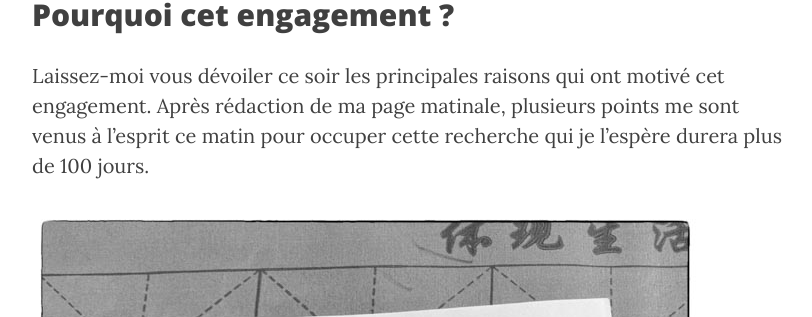
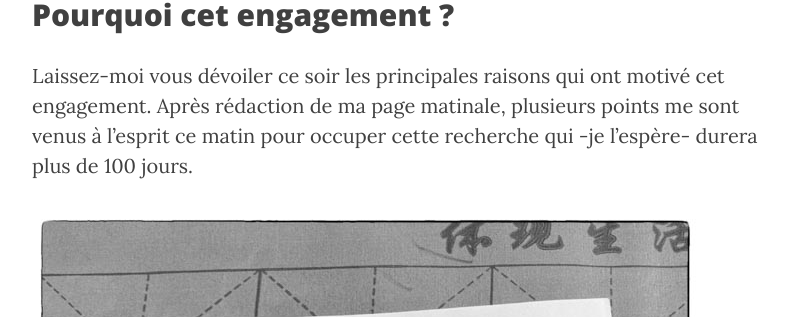
Before and after one commit to ChristopheDucamp/xtof-clean-blog, a Jekyll site: the page built from _posts/2017-01-02-100daysofphoto-pourquoi.markdown, in a window 1280 px wide and 900 px high, scrolled down 1429 px. Shown: the part 197-514 px from the top of the window, without its empty margins (233-1045 px from the left). Built offline with Jekyll 4.4.1, drawn with Linux system fonts in a browser that asks for light colours; nearby versions of some CDN libraries; comment, search, counter and statistics services are not loaded.

```diff
--- a/_posts/2017-01-02-100daysofphoto-pourquoi.markdown
+++ b/_posts/2017-01-02-100daysofphoto-pourquoi.markdown
@@ -24,7 +24,7 @@ Je me suis engagé hâtivement ce matin à poster durant 100 jours sur la théma
 
 ## Pourquoi cet engagement ?
 
-Laissez-moi vous dévoiler ce soir les principales raisons qui ont motivé cet engagement. Après rédaction de ma page matinale, plusieurs points me sont venus à l'esprit ce matin pour occuper cette recherche qui je l'espère durera plus de 100 jours.
+Laissez-moi vous dévoiler ce soir les principales raisons qui ont motivé cet engagement. Après rédaction de ma page matinale, plusieurs points me sont venus à l'esprit ce matin pour occuper cette recherche qui -je l'espère- durera plus de 100 jours.
 
 ![morning-page-2017-001.jpg](/uploads/morning-page-2017-001.jpg)
 
```
